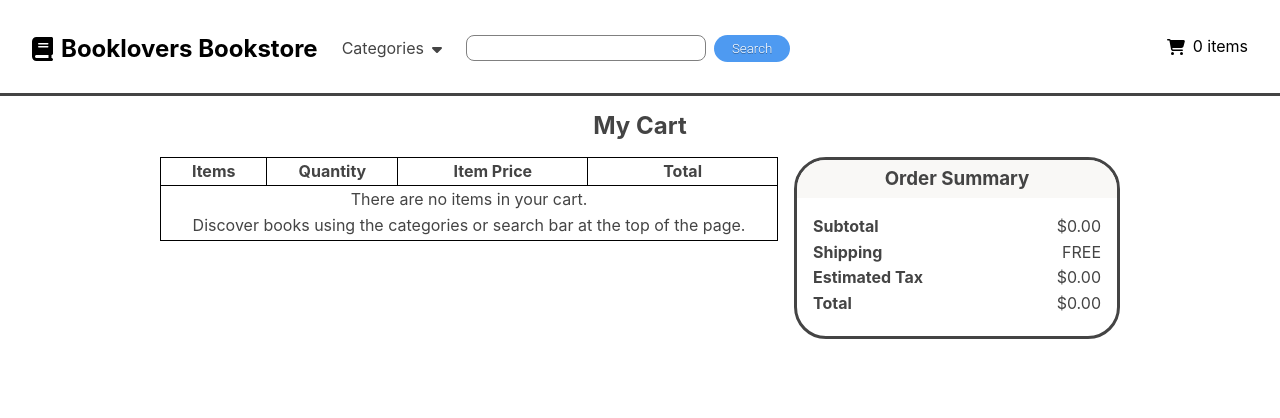
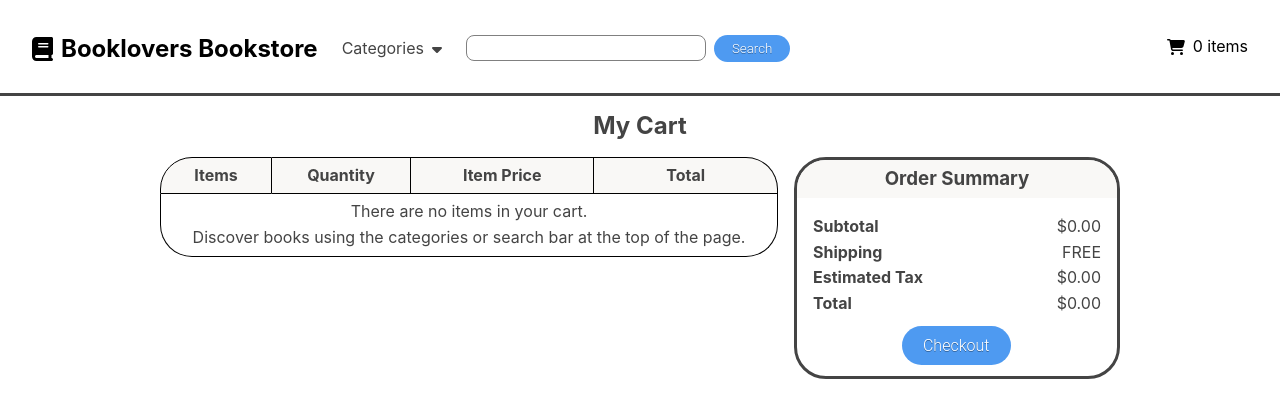
Before and after one commit to mjande/best-friend-bookstore, a React (Create React App) app: page /cart in a window 1280 px wide. Shown: the top 418 px of the page. Built offline with nearby package versions, Linux system fonts and the light colour scheme.

Commit message:
Add checkout page

```diff
--- a/public/index.html
+++ b/public/index.html
@@ -9,7 +9,8 @@
       content="Web site created using create-react-app"
     />
     <script src="https://kit.fontawesome.com/7342983eb1.js" crossorigin="anonymous"></script>
-    <title>Best Friend Bookstore</title>
+    <link rel="stylesheet" href="https://cdn.jsdelivr.net/gh/devicons/devicon@v2.15.1/devicon.min.css">
+    <title>Booklovers Bookstore</title>
   </head>
   <body>
     <noscript>You need to enable JavaScript to run this app.</noscript>
--- a/src/components/App.js
+++ b/src/components/App.js
@@ -4,6 +4,7 @@ import Navbar from "./Navbar";
 import Home from "./Home";
 import Books from "./Books";
 import Cart from "./Cart";
+import Checkout from "./Checkout";
 import "../styles/App.css";
 
 const App = ({ initialCartItems = [] }) => {
@@ -93,6 +94,7 @@ const App = ({ initialCartItems = [] }) => {
             <Cart cartItems={cartItems} updateQuantity={updateQuantity} />
           }
         />
+        <Route path="/checkout" element={<Checkout />} />
       </Routes>
     </div>
   );
--- a/src/components/Books.js
+++ b/src/components/Books.js
@@ -1,7 +1,6 @@
 import BookCard from "./BookCard";
 import { useParams } from "react-router-dom";
 import { useState, useEffect } from "react";
-import { Link } from "react-router-dom";
 import { kebabCaseToTitleCase } from "../helpers";
 
 import "../styles/Books.css";
@@ -30,7 +29,7 @@ const Books = ({ addToCart, removeFromCart, isInCart }) => {
 
     async function fetchSearch() {
       const response = await fetch(
-        `http://openlibrary.org/search.json?q=${params.query}&limit=12`,
+        `http://openlibrary.org/search.json?q=${params.query}&limit=12&offset=${page}`,
         { mode: "cors" }
       );
 
--- a/src/components/Cart.js
+++ b/src/components/Cart.js
@@ -1,4 +1,5 @@
 import CartItem from "./CartItem";
+import { Link } from "react-router-dom";
 import { floatToPriceString } from "../helpers";
 import "../styles/Cart.css";
 
@@ -59,6 +60,9 @@ const Cart = ({ cartItems, updateQuantity }) => {
             <dt>Total</dt>
             <dd>{floatToPriceString(subtotalPrice() * 1.06)}</dd>
           </dl>
+          <Link className="button" to="/checkout">
+            Checkout
+          </Link>
         </div>
       </div>
     </div>
--- /dev/null
+++ b/src/components/Checkout.js
@@ -0,0 +1,31 @@
+import "../styles/Checkout.css";
+
+export default function Checkout() {
+  return (
+    <div className="checkout-page">
+      <h2>Checkout Page</h2>
+      <div className="container">
+        <iframe
+          src="https://giphy.com/embed/3o72FkiKGMGauydfyg"
+          width="100%"
+          height="100%"
+          frameBorder="0"
+          className="giphy-embed"
+          allowFullScreen
+          title="Coming Soon"
+        ></iframe>
+      </div>
+      <p>
+        <a href="https://giphy.com/gifs/arielle-m-coming-soon-3o72FkiKGMGauydfyg">
+          via GIPHY
+        </a>
+      </p>
+
+      <h3>Check out my other projects!</h3>
+      <a className="github-link" href="https://github.com/mjande">
+        <i className="devicon-github-original colored"></i>
+        <div className="github-username">mjande</div>
+      </a>
+    </div>
+  );
+}
--- a/src/styles/Books.css
+++ b/src/styles/Books.css
@@ -11,7 +11,7 @@ hr {
   display: flex;
   flex-wrap: wrap;
   justify-content: center;
-  align-items: start;
+  align-items: flex-start;
   padding: 1rem 0;
   gap: 2rem;
   overflow: hidden;
--- a/src/styles/Cart.css
+++ b/src/styles/Cart.css
@@ -1,3 +1,5 @@
+/* Layout */
+
 .cart-page {
   text-align: center;
   display: flex;
@@ -13,29 +15,59 @@
   display: flex;
   justify-content: center;
   flex-wrap: wrap;
-  align-items: start;
+  align-items: flex-start;
   gap: 1rem;
 }
+
+/* Table */
 
 table {
   table-layout: fixed;
   flex: 2 2 auto;
-  border-radius: 10px;
+  border-spacing: 0;
 }
 
-table,
-th,
-td {
-  border: 1.5px solid black;
-  border-collapse: collapse;
+table tr th,
+table tr td {
+  border-right: 1.5px solid black;
+  border-bottom: 1.5px solid black;
+  padding: 5px;
 }
+
+table tr th:first-child,
+table tr td:first-child {
+  border-left: 1.5px solid black;
+}
+
+table tr th {
+  background: #f9f8f6;
+  border-top: 1.5px solid black;
+}
+
+table tr:first-child th:first-child {
+  border-top-left-radius: 2rem;
+}
+
+table tr:first-child th:last-child {
+  border-top-right-radius: 2rem;
+}
+
+table tr:last-child td:first-child {
+  border-bottom-left-radius: 2rem;
+}
+
+table tr:last-child td:last-child {
+  border-bottom-right-radius: 2rem;
+}
+
+/* Cart Items */
 
 .flex {
   min-width: 15rem;
   flex-grow: 1;
   display: flex;
   padding: 1rem 3rem;
-  justify-content: start;
+  justify-content: flex-start;
   gap: 10%;
   align-items: center;
 }
@@ -65,6 +97,8 @@ input {
   min-width: 5rem;
 }
 
+/* Order Summary Box */
+
 .order-summary {
   width: 20%;
   min-width: 20rem;
@@ -72,13 +106,17 @@ input {
   border: solid;
   border-radius: 2rem;
   overflow: hidden;
-  height: 11rem;
+  height: 13.5rem;
 }
 
 .order-summary h3 {
   background-color: #f9f8f6;
   margin: 0;
   padding: 0.5rem;
+}
+
+dl {
+  height: 6rem;
 }
 
 dt {
@@ -92,3 +130,7 @@ dd {
   float: right;
   margin-right: 1rem;
 }
+
+.button {
+  background: #4e9af1;
+}
--- /dev/null
+++ b/src/styles/Checkout.css
@@ -0,0 +1,33 @@
+.checkout-page {
+  display: flex;
+  flex-direction: column;
+  align-items: center;
+}
+
+.container {
+  width: 15rem;
+  height: 15rem;
+  position: relative;
+}
+
+iframe {
+  position: absolute;
+}
+
+h3 {
+  margin: 1rem;
+}
+
+.github-link {
+  display: flex;
+  align-items: center;
+  gap: 0.5rem;
+}
+
+i {
+  font-size: 2rem;
+}
+
+.github-username {
+  font-size: 2rem;
+}
--- a/src/styles/index.css
+++ b/src/styles/index.css
@@ -50,7 +50,8 @@ input {
 /* Button CSS from
 https://fdossena.com/?p=html5cool/buttons/i.frag */
 
-button {
+button,
+.button {
   display: inline-block;
   padding: 0.3em 1.2em;
   margin: 0 0.1em 0.1em 0;
@@ -66,7 +67,8 @@ button {
   transition: all 0.2s;
 }
 
-button:hover {
+button:hover,
+.button:hover {
   border-color: rgba(255, 255, 255, 1);
 }
 
```
